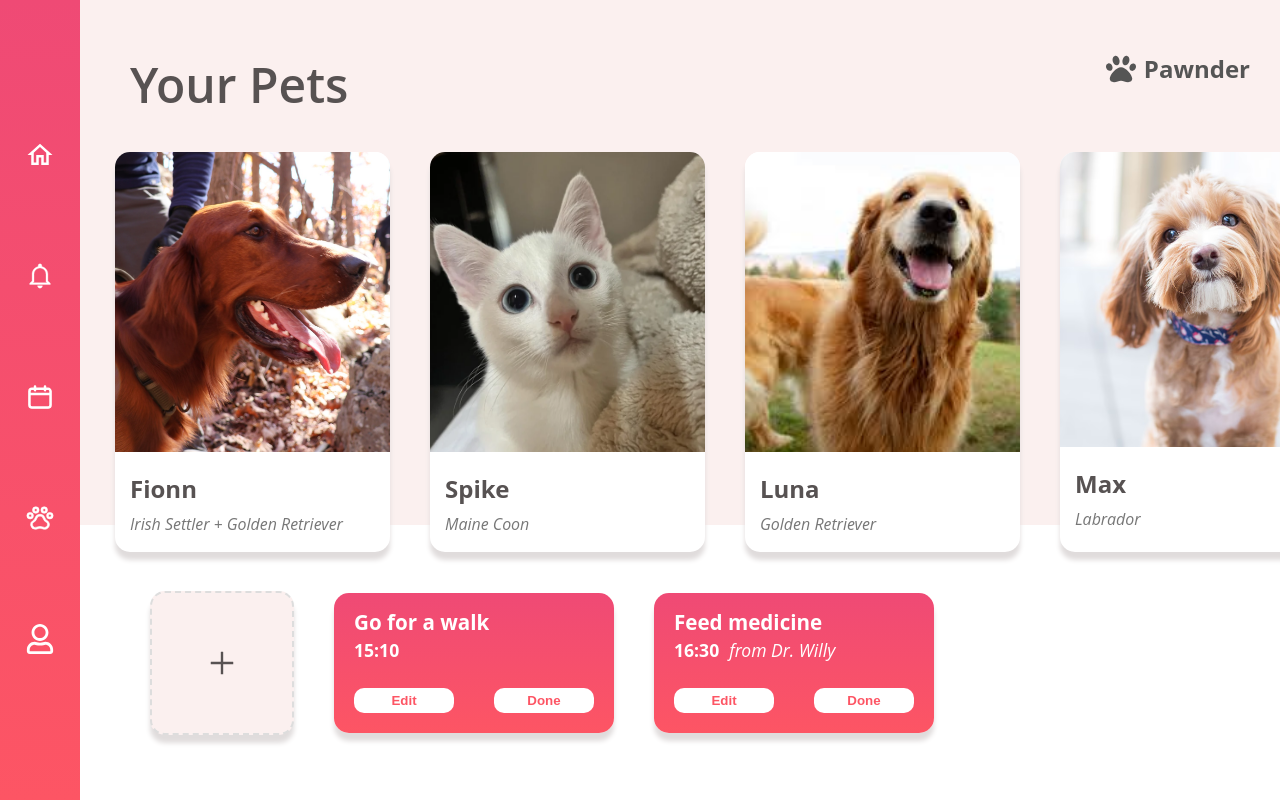
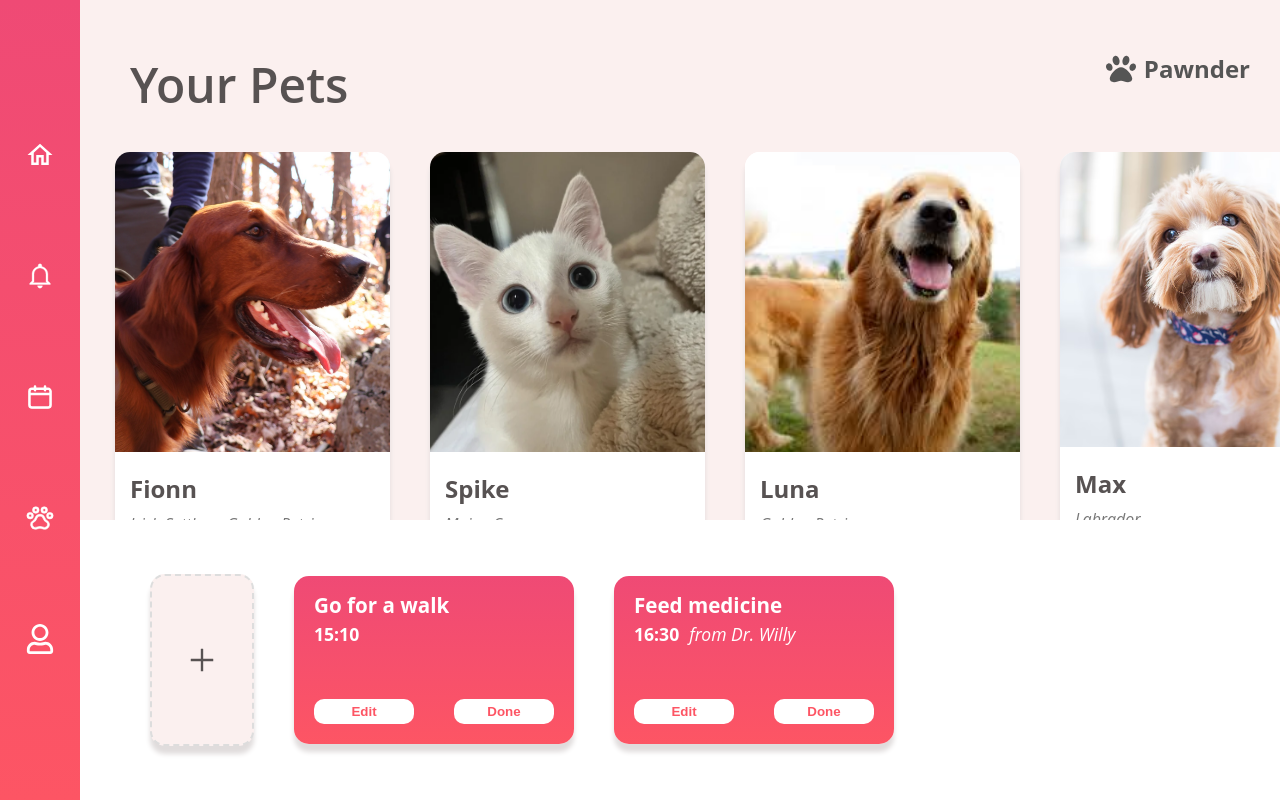
Before and after one commit to wylyK/pawnder, a Next.js app in the folder frontend/: page / in a window 1280 px wide. Built offline with nearby package versions, Linux system fonts and the light colour scheme.

Commit message:
z-index hierarchy change

```diff
--- a/frontend/src/components/Navigation/NavBar.module.css
+++ b/frontend/src/components/Navigation/NavBar.module.css
@@ -12,6 +12,7 @@
   flex-direction: column;
   justify-content: center;
   align-items: center;
+  z-index: 1;
 }
 
 .ul {
--- a/frontend/src/components/Reminder/Reminders.module.css
+++ b/frontend/src/components/Reminder/Reminders.module.css
@@ -1,7 +1,7 @@
 .reminders {
     background: white;
     width: 100vw;
-    height: 275px;
+    height: 35vh;
     position: fixed;
     right: 0;
     bottom: 0;
@@ -10,7 +10,6 @@
     justify-content: left;
     align-items: center;
     font-size: 1.1rem;
-    z-index: -1;
 }
 
 .addReminder {
@@ -20,8 +19,8 @@
     box-shadow: 0 8px 5px #e0dcdc;
     color: #575252;
     cursor: pointer;
-    width: 140px;
-    height: 140px;
+    width: 100px;
+    height: 60%;
     margin: 0px 20px 0px 150px;
     display: flex;
     flex-direction: column;
@@ -43,7 +42,7 @@
     box-sizing: border-box;
     overflow: hidden;
     width: 280px;
-    height: 140px;
+    height: 60%;
     margin: 0px 20px;
     padding: 0px 20px 20px 20px;
     display: flex;
```
